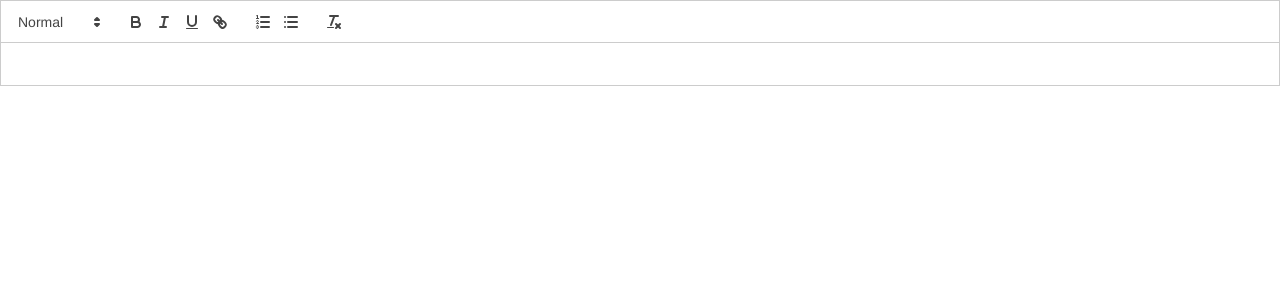
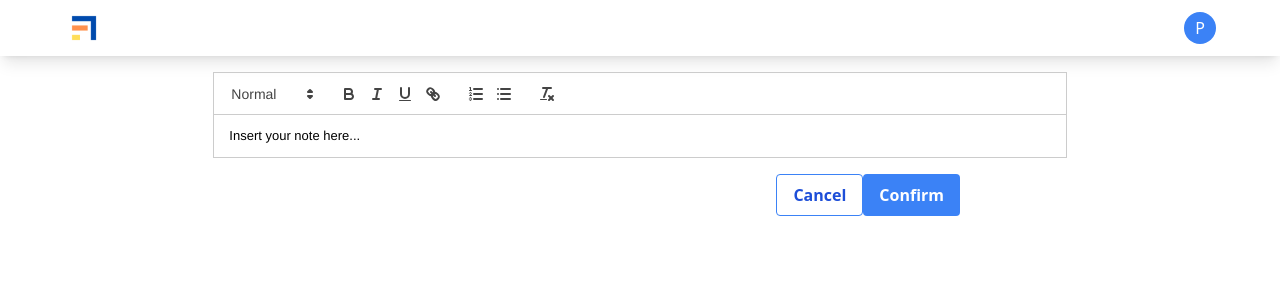
Before and after one commit to CreativePhilip/awt_group_project, a React (Vite) app in the folder frontend/: page /text_editor in a window 1280 px wide. Shown: the top 300 px of the page. Built offline with nearby package versions, Linux system fonts and the light colour scheme.

Commit message:
add confirm and cancel buttons and navbar to text edito

```diff
--- /dev/null
+++ b/frontend/src/components/NavBar.tsx
@@ -0,0 +1,19 @@
+import { ReactNode } from "react"
+
+interface Props {
+    children: ReactNode
+}
+
+export default function NavBar(props: Props){
+    return (
+        <div className="flex flex-col h-screen">
+            <nav className="flex items-center py-2 px-16 shadow-lg">
+                <img className="h-10" src="/logo.png" alt="Logo"/>
+                <div className="ml-auto flex justify-center items-center rounded-full bg-blue-500 w-8 h-8">
+                    <div className="text-white">P</div>
+                </div>
+            </nav>
+            {props.children}
+        </div>
+    );
+}
--- /dev/null
+++ b/frontend/src/components/PrimaryButton.tsx
@@ -0,0 +1,16 @@
+interface Props {
+  onClick: () => void;
+  text: string;
+}
+
+export default function PrimaryButton(props: Props) {
+  const { onClick, text } = props;
+  return (
+    <button
+      className="bg-blue-500 hover:bg-blue-700 text-white font-bold py-2 px-4 rounded"
+      onClick={onClick}
+    >
+      {text}
+    </button>
+  );
+}
--- /dev/null
+++ b/frontend/src/components/SecondaryButton.tsx
@@ -0,0 +1,16 @@
+interface Props {
+  onClick: () => void;
+  text: string;
+}
+
+export default function SecondaryButton(props: Props) {
+  const { onClick, text } = props;
+  return (
+    <button
+      className="bg-transparent hover:bg-blue-500 text-blue-700 font-semibold hover:text-white py-2 px-4 border border-blue-500 hover:border-transparent rounded"
+      onClick={onClick}
+    >
+      {text}
+    </button>
+  );
+}
--- a/frontend/src/components/TextEditor.tsx
+++ b/frontend/src/components/TextEditor.tsx
@@ -3,7 +3,9 @@ import ReactQuill from 'react-quill';
 import 'react-quill/dist/quill.snow.css';
 
 export default function TextEditor() {
-  const [value, setValue] = useState('');
+  const [value, setValue] = useState('Insert your note here...');
 
-  return <ReactQuill theme="snow" value={value} onChange={setValue} />;
+  return (
+      <ReactQuill theme="snow" value={value} onChange={setValue} />
+  );
 }
--- a/frontend/src/router.tsx
+++ b/frontend/src/router.tsx
@@ -5,8 +5,8 @@ import { CalendarWeekView } from "./views/CalendarWeekView";
 import {LoginView} from "./views/LoginView";
 import {LoggedInRoute} from "./components/LoggedInRoute";
 import {RegisterView} from "./views/RegisterView";
-import TextEditor from "./components/TextEditor";
 import MeetingsDurationGraph from "./components/MeetingDurationGraph";
+import TextEditorViewRoot from "./views/TextEditorViewRoot";
 
 
 export const router = createBrowserRouter([
@@ -25,12 +25,12 @@ export const router = createBrowserRouter([
             {
                 path: "/week",
                 element: <LoggedInRoute> <CalendarWeekView/> </LoggedInRoute>
-            }
+            },
         ]
     },
     {
         path    : "/text_editor",
-        element: <TextEditor></TextEditor>
+        element: <TextEditorViewRoot/>
     },
     {
         path    : "/meetings_duration",
--- /dev/null
+++ b/frontend/src/views/TextEditorViewRoot.tsx
@@ -0,0 +1,26 @@
+import NavBar from "../components/NavBar";
+import TextEditor from "../components/TextEditor";
+import SecondaryButton from "../components/SecondaryButton";
+import PrimaryButton from "../components/PrimaryButton";
+
+export default function TextEditorViewRoot() {
+  const onCancel = () => {};
+  const onConfirm = () => {};
+  return (
+    <NavBar>
+      <div className="flex justify-center">
+        <div className="h-2/3 w-2/3 mt-4">
+          <TextEditor />
+        </div>
+      </div>
+      <div className="grid justify-items-end">
+        <div className="flex mr-80 mt-4">
+            <SecondaryButton onClick={onCancel} text="Cancel"/>
+            <PrimaryButton onClick={onConfirm} text="Confirm"/>
+        </div>
+
+      </div>
+
+    </NavBar>
+  );
+}
```
